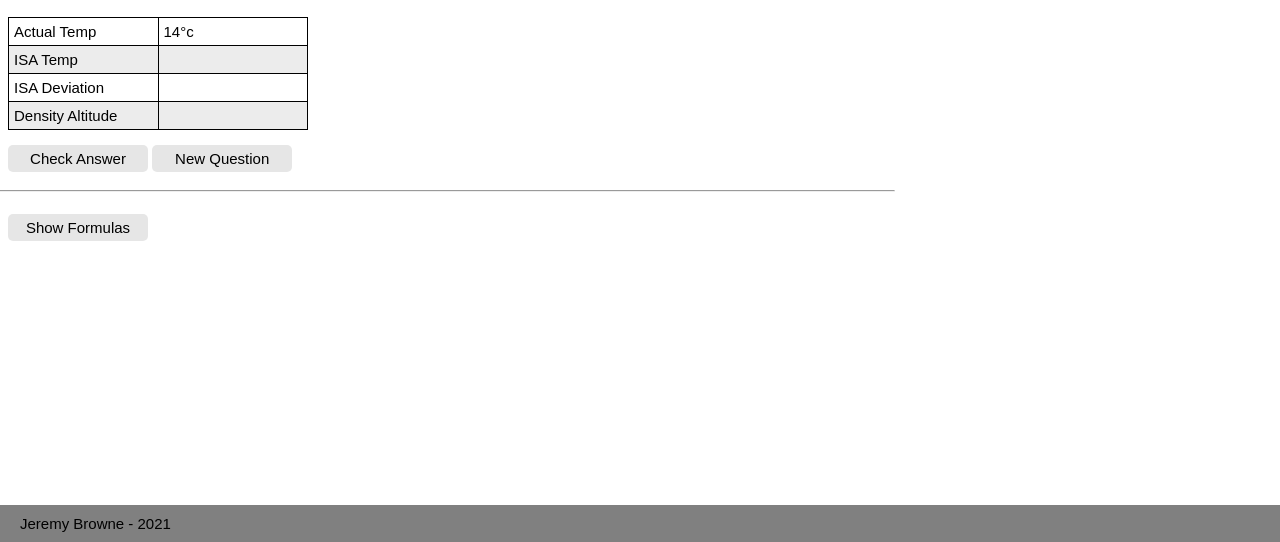
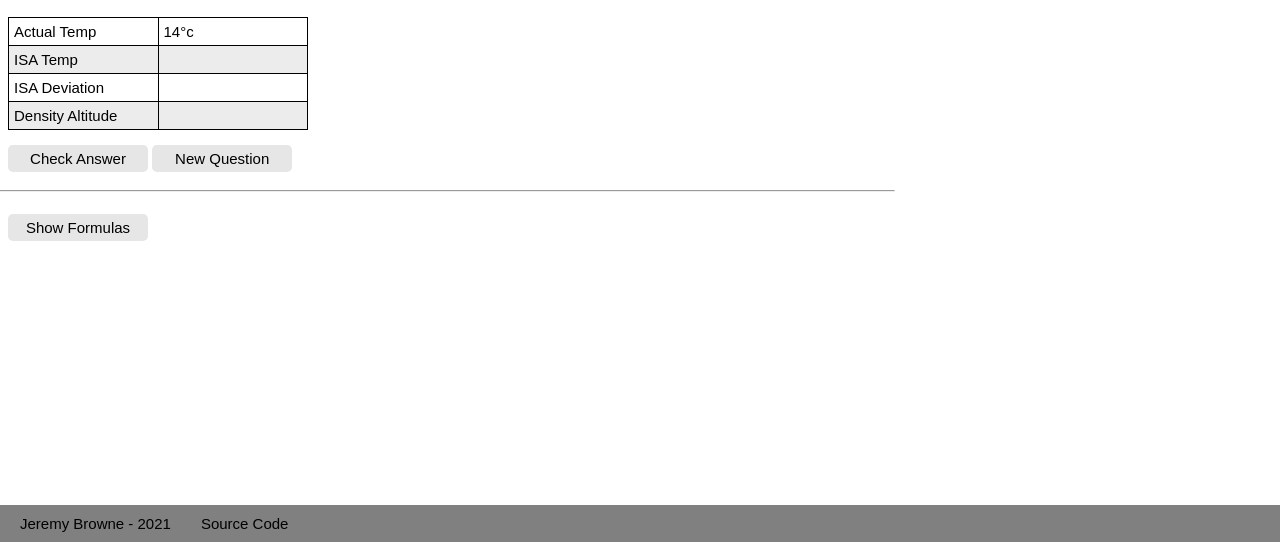
Before and after one commit to jeremy-browne/altCalcPractice, a plain HTML site: page index.html in a window 1280 px wide. Shown: the part 258-800 px from the top of the page. Drawn offline with Linux system fonts and the light colour scheme.

Commit message:
Added link to source

```diff
--- a/index.html
+++ b/index.html
@@ -70,6 +70,9 @@
             <li>
                 <a href="#" id="blank">Jeremy Browne - 2021</a>
             </li>
+            <li>
+                <a href="https://github.com/jeremy-browne/altCalcPractice" target="_blank">Source Code</a>
+            </li>
         </ul>
       </div>
 </body>
```
